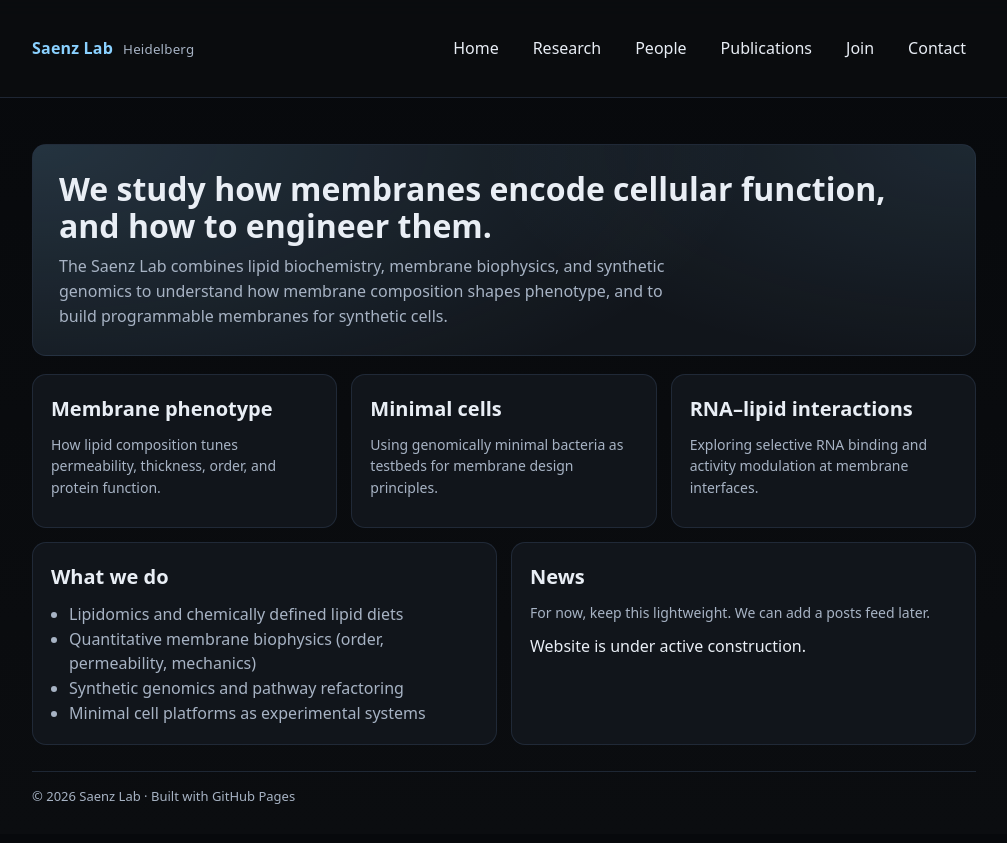
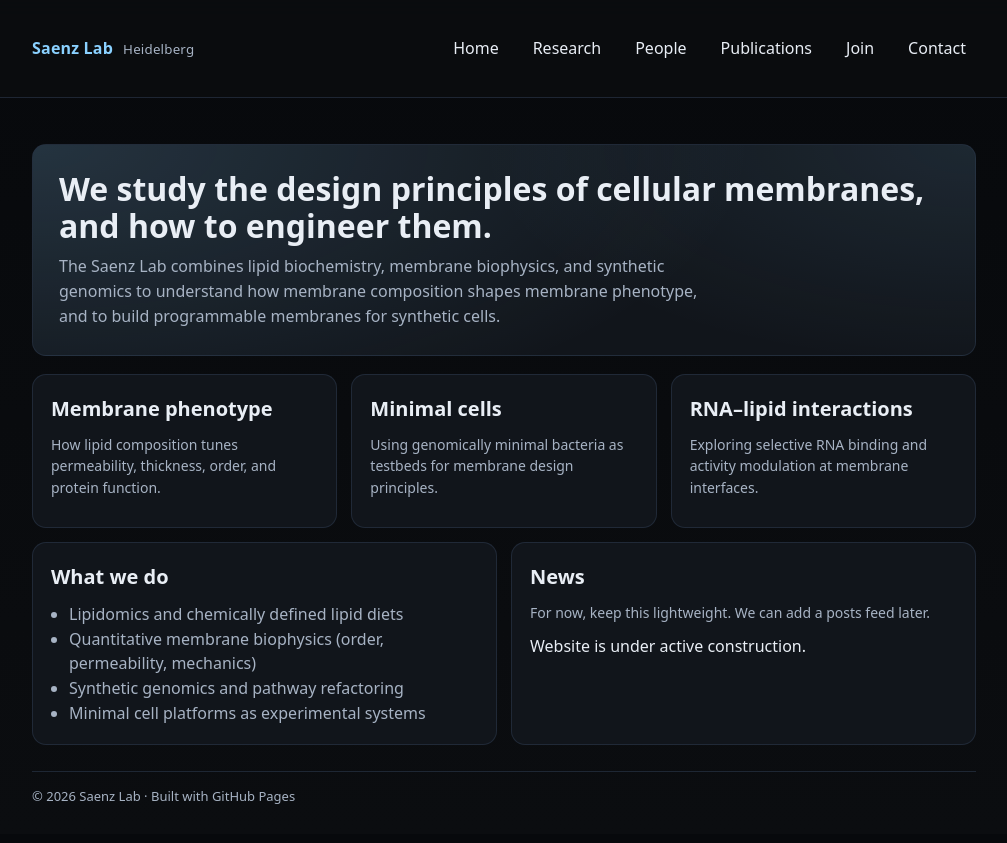
Before and after one commit to Saenz-Lab/Saenz-Lab.github.io, a Jekyll site: the page built from index.md, in a window 1280 px wide. Shown: the top 843 px of the page, without its empty margins (136-1143 px from the left). Built offline with Jekyll 4.4.1, drawn with Linux system fonts in a browser that asks for light colours.

Commit message:
Update index.md

```diff
--- a/index.md
+++ b/index.md
@@ -4,10 +4,10 @@ title: Home
 ---
 
 <section class="hero">
-  <h1>We study how membranes encode cellular function, and how to engineer them.</h1>
+  <h1>We study the design principles of cellular membranes, and how to engineer them.</h1>
   <p>
     The Saenz Lab combines lipid biochemistry, membrane biophysics, and synthetic genomics to
-    understand how membrane composition shapes phenotype, and to build programmable membranes for synthetic cells.
+    understand how membrane composition shapes membrane phenotype, and to build programmable membranes for synthetic cells.
   </p>
 </section>
 
```
